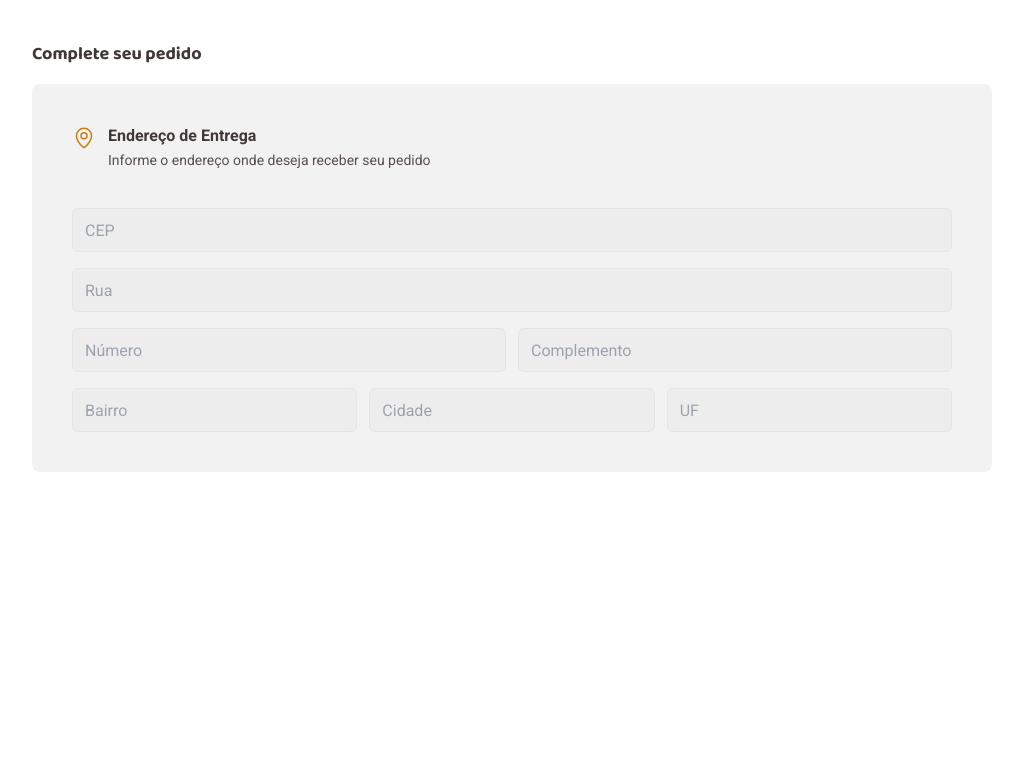
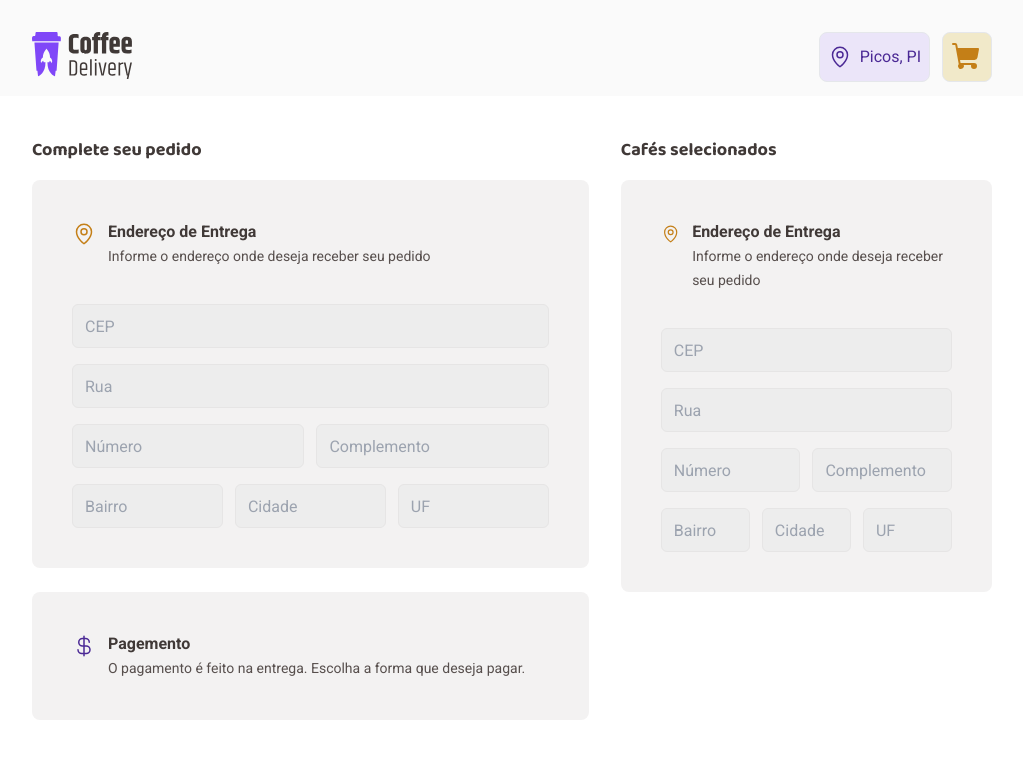
Before and after one commit to wellington-tinho/coffee-delivery, a Next.js app: page /checkout in a window 1280 px wide. Shown: the top 758 px of the page, without its empty margins (128-1151 px from the left). Built offline with nearby package versions, Linux system fonts and the light colour scheme.

Commit message:
feat: added static form location and initiat buy and cart

```diff
--- /dev/null
+++ b/src/app/checkout/components/formBuy.tsx
@@ -0,0 +1,18 @@
+import CurrencyDollar from '@/../public/assets/icons/CurrencyDollar'
+import Box from '../layout/box'
+
+export default function FormBuy() {
+  return (
+    <Box>
+      <div className="flex gap-3 items-start ">
+        <CurrencyDollar className="w-6 h-6 text-brand-purple-dark mt-[2px]" />
+        <div className="">
+          <p className="text-base-subtitle font-bold text-base ">Pagemento</p>
+          <span className="text-base-text font-normal text-sm">
+            O pagamento é feito na entrega. Escolha a forma que deseja pagar.
+          </span>
+        </div>
+      </div>
+    </Box>
+  )
+}
--- /dev/null
+++ b/src/app/checkout/components/formLocation.tsx
@@ -0,0 +1,77 @@
+import Map from '@/../public/assets/icons/Map'
+import Box from '../layout/box'
+import InputField from './inputField'
+
+export default function FormLocation() {
+  return (
+    <Box>
+      <div className="flex gap-3 items-start ">
+        <Map className="w-6 h-6 text-brand-yellow-dark mt-[2px]" />
+        <div className="">
+          <p className="text-base-subtitle font-bold text-base ">
+            Endereço de Entrega
+          </p>
+          <span className="text-base-text font-normal text-sm">
+            Informe o endereço onde deseja receber seu pedido
+          </span>
+        </div>
+      </div>
+
+      <form className="flex flex-col gap-4 mt-5">
+        <InputField
+          label="CEP"
+          name="cep"
+          type="text"
+          id="cep"
+          placeholder="CEP"
+        />
+        <InputField
+          label="Rua"
+          name="rua"
+          type="text"
+          id="rua"
+          placeholder="Rua"
+        />
+        <div className="grid grid-cols-2 gap-3">
+          <InputField
+            label="Número"
+            name="numero"
+            type="text"
+            id="numero"
+            placeholder="Número"
+          />
+          <InputField
+            label="Complemento"
+            name="complemento"
+            type="text"
+            id="complemento"
+            placeholder="Complemento"
+          />
+        </div>
+        <div className="grid grid-cols-3 gap-3">
+          <InputField
+            label="Bairro"
+            name="bairro"
+            type="text"
+            id="bairro"
+            placeholder="Bairro"
+          />
+          <InputField
+            label="Cidade"
+            name="cidade"
+            type="text"
+            id="cidade"
+            placeholder="Cidade"
+          />
+          <InputField
+            label="Estado"
+            name="estado"
+            type="text"
+            id="estado"
+            placeholder="UF"
+          />
+        </div>
+      </form>
+    </Box>
+  )
+}
--- a/src/app/checkout/page.tsx
+++ b/src/app/checkout/page.tsx
@@ -1,82 +1,27 @@
-import Map from '@/../public/assets/icons/Map'
-import InputField from './components/inputField'
-import Box from './layout/box'
+import FormBuy from './components/formBuy'
+import FormLocation from './components/formLocation'
+import Navbar from './layout/navbar'
 
 export default function Checkout() {
   return (
-    <div className="px-40  bg-base-white">
-      <p className="text-base-subtitle font-bold font-baloo text-lg mb-4 mt-10">
-        Complete seu pedido
-      </p>
-      <Box>
-        <div className="flex gap-3 items-start ">
-          <Map className="w-6 h-6 text-brand-yellow-dark mt-[2px]" />
-          <div className="">
-            <p className="text-base-subtitle font-bold text-base ">
-              Endereço de Entrega
-            </p>
-            <span className="text-base-text font-normal text-sm">
-              Informe o endereço onde deseja receber seu pedido
-            </span>
-          </div>
+    <>
+      <Navbar />
+      <div className="px-40 bg-base-white flex gap-8">
+        <div className="w-3/5">
+          <p className="text-base-subtitle font-bold font-baloo text-lg mb-4 mt-10">
+            Complete seu pedido
+          </p>
+          <FormLocation />
+          <br />
+          <FormBuy />
         </div>
-
-        <form className="flex flex-col gap-4 mt-5">
-          <InputField
-            label="CEP"
-            name="cep"
-            type="text"
-            id="cep"
-            placeholder="CEP"
-          />
-          <InputField
-            label="Rua"
-            name="rua"
-            type="text"
-            id="rua"
-            placeholder="Rua"
-          />
-          <div className="grid grid-cols-2 gap-3">
-            <InputField
-              label="Número"
-              name="numero"
-              type="text"
-              id="numero"
-              placeholder="Número"
-            />
-            <InputField
-              label="Complemento"
-              name="complemento"
-              type="text"
-              id="complemento"
-              placeholder="Complemento"
-            />
-          </div>
-          <div className="grid grid-cols-3 gap-3">
-            <InputField
-              label="Bairro"
-              name="bairro"
-              type="text"
-              id="bairro"
-              placeholder="Bairro"
-            />
-            <InputField
-              label="Cidade"
-              name="cidade"
-              type="text"
-              id="cidade"
-              placeholder="Cidade"
-            />
-            <InputField
-              label="Estado"
-              name="estado"
-              type="text"
-              id="estado"
-              placeholder="UF"
-            />
-          </div>
-        </form>
-      </Box>
-    </div>
+        <div className="w-2/5">
+          <p className="text-base-subtitle font-bold font-baloo text-lg mb-4 mt-10">
+            Cafés selecionados
+          </p>
+          <FormLocation />
+        </div>
+      </div>
+    </>
   )
 }
```
Also changed, not shown: public/assets/icons/CurrencyDollar.tsx (renamed from public/assets/icons/Currenc.tsx).
